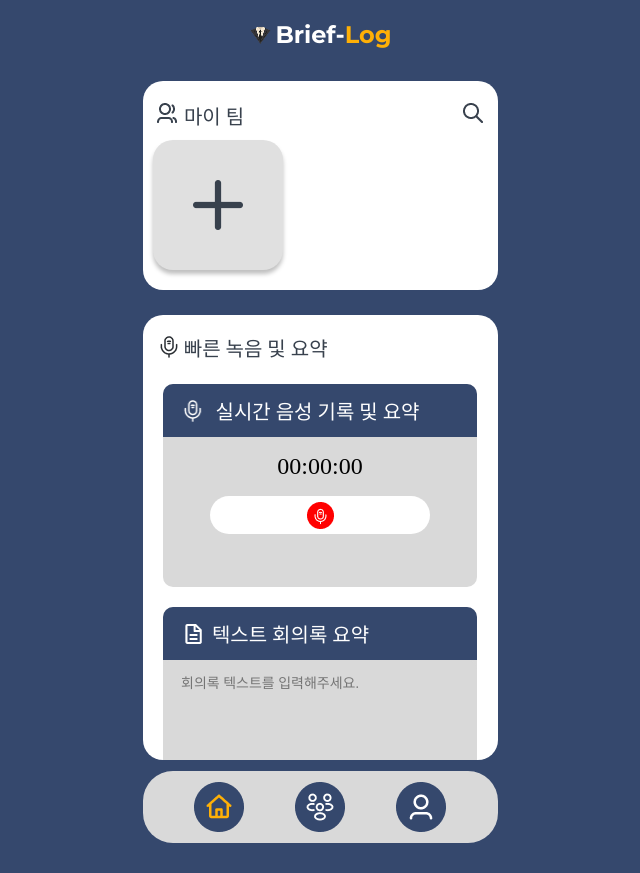
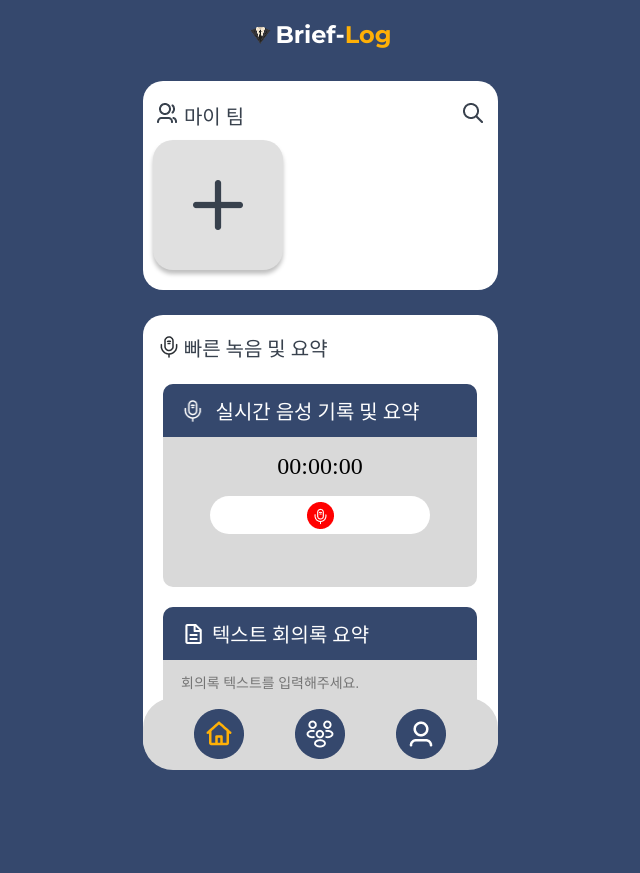
Before and after one commit to 25SYU-2nd-Project/front-end, a Next.js app: page /Main in a window 1280 px wide. Shown: the whole page, without its empty margins (320-960 px from the left). After the commit the page ends 800 px from the top, so only its background shows below. Built offline with nearby package versions, Linux system fonts and the light colour scheme; a web font is replaced by a local one.

Commit message:
헤더,푸터 위치 고정

```diff
--- a/src/app/Component/component.css
+++ b/src/app/Component/component.css
@@ -1,5 +1,10 @@
 /* Header */
 .header-box {
+  position: absolute;
+  top: 0;
+  /* left: 0;
+  right: 0; */
+  height: 29px;
   display: flex;
   align-items: center;
   justify-content: center;
@@ -34,6 +39,11 @@
 
 /* Footer */
 .footer-box{
+  position: absolute;
+  bottom: 0;
+  /* left: 0;
+  right: 0; */
+  /* height: 72px; */
   display: flex;
   flex-direction: row;
   background-color: #D9D9D9;
--- a/src/app/Main/page.tsx
+++ b/src/app/Main/page.tsx
@@ -37,7 +37,7 @@ export default function MainPage() {
   const handleCreateTeam = () => setShowCreateModal(true);
 
   // 팀 검색 모달
-  const [showSearchModal, setShowSearchModal] =useState(false);
+  const [showSearchModal, setShowSearchModal] = useState(false);
   const handleSearchModal = () => setShowSearchModal(true);
 
 
--- a/src/app/Styles/Team.css
+++ b/src/app/Styles/Team.css
@@ -3,6 +3,7 @@
 }
 
 .teampage-container {
+  position: relative;
   display: flex;
   flex-direction: column;
   align-items: center;
--- a/src/app/Styles/main.css
+++ b/src/app/Styles/main.css
@@ -3,16 +3,20 @@
 }
 
 .Main-Container {
-    width: 100%;
+    position: relative;
+    width: 100vw;
+    height: 100vh;
     display: flex;
     flex-direction: column;
-    justify-content: center;
+    justify-content: flex-start;
     align-items: center;
     margin: 0 auto;
+     overflow-y: auto;
+
 }
 
 .MyTeam-Box{
-    position: relative;
+    /* position: relative; */
     display: flex;
     flex-direction: column;
     /* justify-content: center; */
@@ -21,8 +25,8 @@
     /* height: 199px; */
     background-color: #FFFFFF;
     border-radius: 20px;
-    margin-top: 32px;
-    min-height: 199px;           /* 최소 높이만 지정해서 유연하게 */
+    margin-top: 81px;
+    min-height: 199px;
     padding-bottom: 10px;
 }
 
@@ -141,6 +145,7 @@
     align-items: center;
     width: 355px;
     height: 445px;
+    max-height: calc(100vh -  29px - 72px - 40px);
     border-radius: 20px;
     background-color: #FFFFFF;
     margin-top: 25px;
```
Also changed, not shown: src/app/Styles/BriefDetail.css (+7 -4 lines), src/app/Styles/brief.css (+7 -4 lines). Lines whose indentation alone changed are shown as unchanged.
